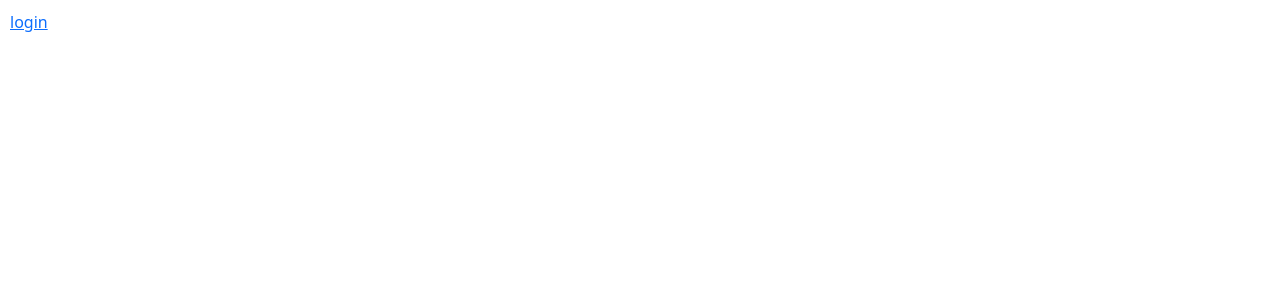
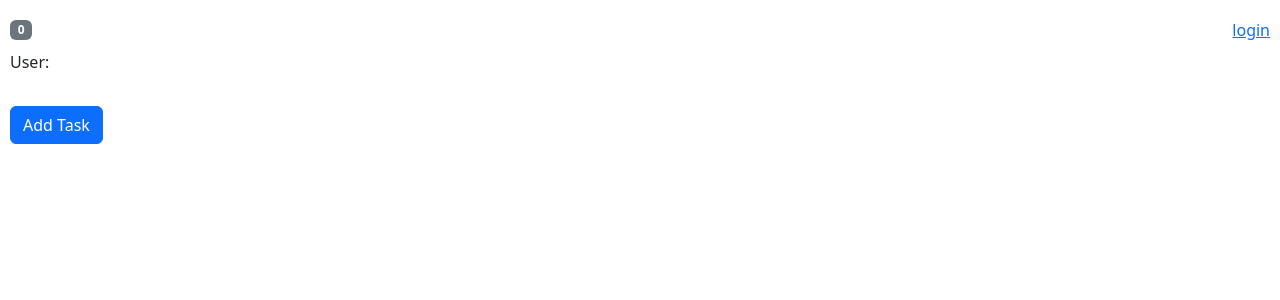
Before and after one commit to lijuandatong/react-app, a React (Vite) app: page / in a window 1280 px wide. Shown: the top 300 px of the page. Built offline with nearby package versions, Linux system fonts and the light colour scheme.

Commit message:
share state using react context

```diff
--- a/src/App.tsx
+++ b/src/App.tsx
@@ -1,4 +1,4 @@
-import { MouseEvent, useEffect, useRef, useState } from 'react'
+import { MouseEvent, useEffect, useReducer, useRef, useState } from 'react'
 import Alert from './components/Alert'
 import Button from './components/Button'
 import ListGroup from './components/ListGroup'
@@ -19,6 +19,12 @@ import TodoList from './react-query/TodoList';
 import PostList from './react-query/PostList';
 import TodoForm from './react-query/TodoForm';
 import LoginStatus from './state-management/LoginStatus';
+import taskReducer from './state-management/reducers/taskReducer';
+import authReducer from './state-management/reducers/authReducer';
+import AuthContext from './state-management/context/AuthContext';
+import HomePage from './state-management/HomePage';
+import TaskContext from './state-management/context/TaskContext';
+import NavBar from './state-management/NavBar';
 
 function App() {
   // let items = [
@@ -224,9 +230,19 @@ function App() {
   //   </div>
   // )
 
+  const [user, dispatchUser] = useReducer(authReducer, '')
+  const [tasks, dispatchTasks] = useReducer(taskReducer, [])
+
+
   return (
     <div>
-      <LoginStatus />
+      <TaskContext.Provider value={{tasks, dispatch: dispatchTasks}}>
+      <AuthContext.Provider value={{user, dispatch: dispatchUser}}>
+        <NavBar />
+        <HomePage />
+      </AuthContext.Provider>
+      </TaskContext.Provider>
+
     </div>
   )
 
--- /dev/null
+++ b/src/state-management/HomePage.tsx
@@ -0,0 +1,7 @@
+import TaskList from "./TaskList";
+
+const HomePage = () => {
+    return <TaskList />;
+  };
+
+  export default HomePage;
--- a/src/state-management/LoginStatus.tsx
+++ b/src/state-management/LoginStatus.tsx
@@ -1,9 +1,11 @@
-import React, { useReducer, useState } from 'react'
-import authReducer from './reducers/userReducer'
+import React, { useContext, useReducer, useState } from 'react'
+import AuthContext from './context/AuthContext'
+import authReducer from './reducers/authReducer'
 
 const LoginStatus = () => {
     // const [user, setUser] = useState('')
-    const [user, dispatch] = useReducer(authReducer, '')
+    //const [user, dispatch] = useReducer(authReducer, '')
+    const {user, dispatch} = useContext(AuthContext)
 
     if(user !== '')
         return (
--- /dev/null
+++ b/src/state-management/NavBar.tsx
@@ -0,0 +1,21 @@
+import { useContext } from "react";
+import TaskContext from "./context/TaskContext";
+import LoginStatus from "./LoginStatus";
+
+const NavBar = () => {
+    const { tasks } = useContext(TaskContext);
+    //const counter = 5 //useCounterStore(s => s.counter);
+
+    console.log('Render NavBar');
+
+    return (
+      <nav className="navbar d-flex justify-content-between">
+        <span className="badge text-bg-secondary">
+          {tasks.length}
+        </span>
+        <LoginStatus />
+      </nav>
+    );
+  };
+
+  export default NavBar;
--- /dev/null
+++ b/src/state-management/TaskList.tsx
@@ -0,0 +1,51 @@
+import { useContext } from "react";
+import AuthContext from "./context/AuthContext";
+import TaskContext from "./context/TaskContext";
+
+const TaskList = () => {
+    // const { tasks, dispatch } = useTasks();
+    // const { user } = useAuthStore();
+
+    const {user, dispatch: dispathAuth} = useContext(AuthContext)
+    const {tasks, dispatch: dispatchTasks} = useContext(TaskContext)
+
+    return (
+      <>
+        <p>User: {user}</p>
+        <button
+          onClick={() =>
+            dispatchTasks({
+              type: 'ADD',
+              task: {
+                id: Date.now(),
+                title: 'Task ' + Date.now(),
+              },
+            })
+          }
+          className="btn btn-primary my-3"
+        >
+          Add Task
+        </button>
+        <ul className="list-group">
+          {tasks.map((task) => (
+            <li
+              key={task.id}
+              className="list-group-item d-flex justify-content-between align-items-center"
+            >
+              <span className="flex-grow-1">{task.title}</span>
+              <button
+                className="btn btn-outline-danger"
+                onClick={() =>
+                    dispatchTasks({ type: 'DELETE', taskId: task.id })
+                }
+              >
+                Delete
+              </button>
+            </li>
+          ))}
+        </ul>
+      </>
+    );
+  };
+
+  export default TaskList;
--- /dev/null
+++ b/src/state-management/context/AuthContext.ts
@@ -0,0 +1,12 @@
+import React from "react";
+import { Dispatch } from "react";
+import { AuthAction } from "../reducers/authReducer";
+
+interface AuthContextType {
+    user: string,
+    dispatch: Dispatch<AuthAction>
+}
+
+const AuthContext = React.createContext<AuthContextType> ({} as AuthContextType)
+
+export default AuthContext
--- /dev/null
+++ b/src/state-management/context/TaskContext.ts
@@ -0,0 +1,12 @@
+import React from "react";
+import { Dispatch } from "react";
+import { Task, TaskAction } from "../reducers/taskReducer";
+
+interface TaskContextType {
+    tasks: Task[]
+    dispatch: Dispatch<TaskAction>
+}
+
+const TaskContext = React.createContext<TaskContextType>({} as TaskContextType)
+
+export default TaskContext
--- a/src/state-management/reducers/userReducer.ts
+++ b/src/state-management/reducers/authReducer.ts
@@ -7,7 +7,7 @@ interface LoginAction {
     userName: string
 }
 
-type AuthAction = LoginAction | LogoutAction
+export type AuthAction = LoginAction | LogoutAction
 
 const authReducer = (user: string, action: AuthAction) => {
     switch(action.type){
--- a/src/state-management/reducers/taskReducer.ts
+++ b/src/state-management/reducers/taskReducer.ts
@@ -1,5 +1,5 @@
 
-interface Task {
+export interface Task {
     id: number
     title: string
 }
@@ -14,10 +14,16 @@ interface DeleteAction {
     taskId: number
 }
 
-type Action = AddAction | DeleteAction // union
+export type TaskAction = AddAction | DeleteAction // union
 
-const taskReducer = (tasks: Task[], action: Action) => {
-
+const taskReducer = (tasks: Task[], action: TaskAction) => {
+    switch(action.type){
+        case 'ADD':
+            return [action.task, ...tasks]
+        case 'DELETE':
+            return tasks.filter(task => task.id !== action.taskId)
+    }
+    return tasks
 }
 
 export default taskReducer
```
